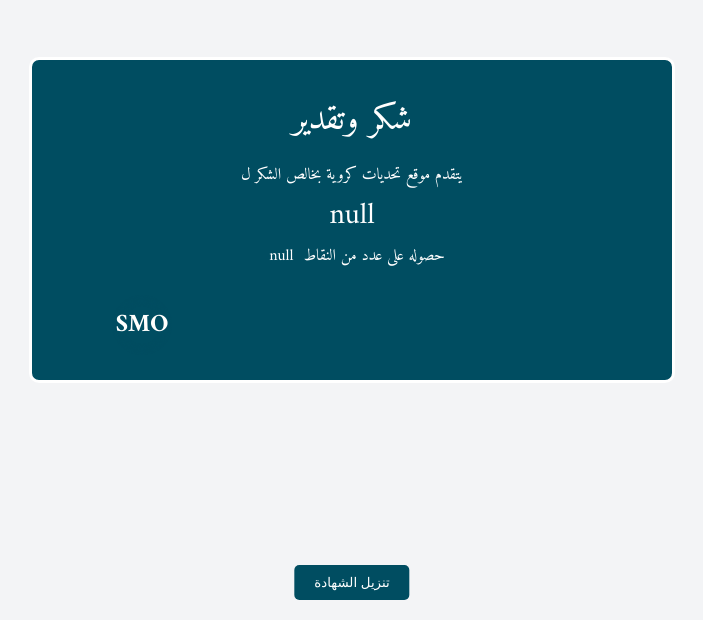
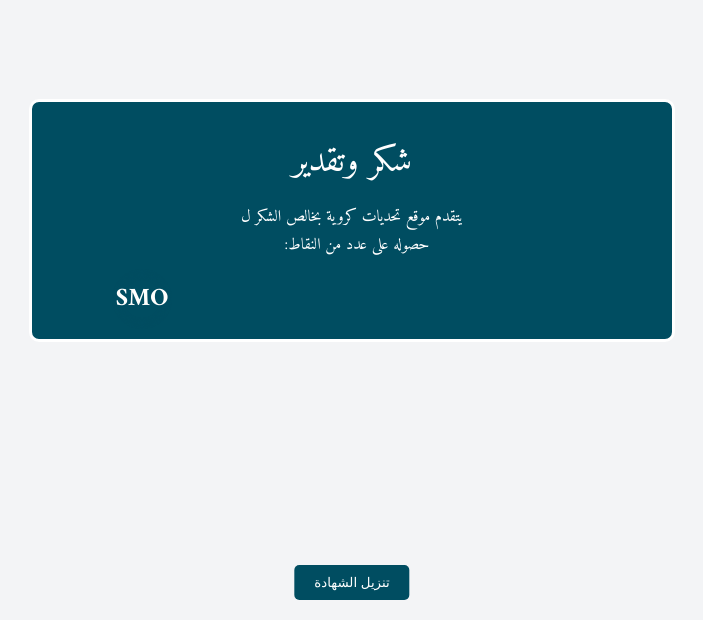
Before and after one commit to sayed1243/Football, a plain HTML site: page point.html in a window 1280 px wide. Shown: the part 180-800 px from the top of the page, without its empty margins (288-991 px from the left). Drawn offline with nearby package versions, Linux system fonts and the light colour scheme.

Commit message:
point.html

```diff
--- a/point.html
+++ b/point.html
@@ -34,25 +34,34 @@
     #download-btn:hover {
       background-color: #006d7c;
     }
-    #certificate{
-    padding:20px 20px 0px;
-        width:600px;
-        background:#004d61;
-        border:#ffffff solid 3px;
-        border-radius:10px;
-        text-align: center;
-       }
+    #certificate {
+      padding: 20px 20px 0px;
+      width: 600px;
+      background: #004d61;
+      border: #ffffff solid 3px;
+      border-radius: 10px;
+      text-align: center;
+    }
+    .name, .score {
+      font-size: 30px;
+      color: #fff;
+    }
+    p {
+      margin: 10px;
+      font-size: 35px;
+      color: #fff;
+    }
   </style>
 </head>
 <body>
   <div id="certificate">
-  <p style="margin:10px;font-size:35px; color:#ffffff">شكر وتقدير</p>
-  <div style="display: flex; Justify-content: center; color:#fff"> يتقدم موقع تحديات كروية بخالص الشكر ل</div>
-    <span class="name" id="name" style="font-size:30px; color:#fff"></span>
-    <div style="display: flex; Justify-content: center; color:#fff">حصوله على عدد من النقاط<span class="score" id="score" style="margin:0px 10px"></span></div>
-    <p style="text-align:left;  padding:5px;width:50px; height:50px; border-radius:50%;font-size:25px; text-align: center; display: flex; Justify-content: center; align-items: center; box-shadow:0px 0px 5px 5px #004d61 inset; color:#fffffd;font-weight:900; margin-right:80%">SMO</o>
+    <p>شكر وتقدير</p>
+    <div style="display: flex; justify-content: center; color:#fff;">يتقدم موقع تحديات كروية بخالص الشكر ل</div>
+    <span class="name" id="name"></span>
+    <div style="display: flex; justify-content: center; color:#fff; align-items: center;gap:10px">حصوله على عدد من النقاط: <span class="score" id="score" ></span></div>
+    <p style="text-align:left; padding:5px;width:50px; height:50px; border-radius:50%; font-size:25px; text-align: center; display: flex; justify-content: center; align-items: center; box-shadow:0px 0px 5px 5px #004d61 inset; color:#fffffd; font-weight:900; margin-right:80%">SMO</p>
+  </div>
 
-  </div>
   <button id="download-btn">تنزيل الشهادة</button>
 
   <script>
@@ -60,9 +69,14 @@
     const username = localStorage.getItem("username");
     const score = localStorage.getItem("score");
 
-    // عرض البيانات على الشهادة
-    document.getElementById("name").textContent = `${username}`;
-    document.getElementById("score").textContent = ` ${score}`;
+    // التحقق من وجود البيانات
+    if (username && score) {
+      // عرض البيانات على الشهادة
+      document.getElementById("name").textContent = `${username}`;
+      document.getElementById("score").textContent = `${score}`;
+    } else {
+      alert("البيانات غير موجودة. يرجى إتمام الاختبار أولاً.");
+    }
 
     // تنزيل الشهادة كصورة
     document.getElementById("download-btn").addEventListener("click", () => {
```
